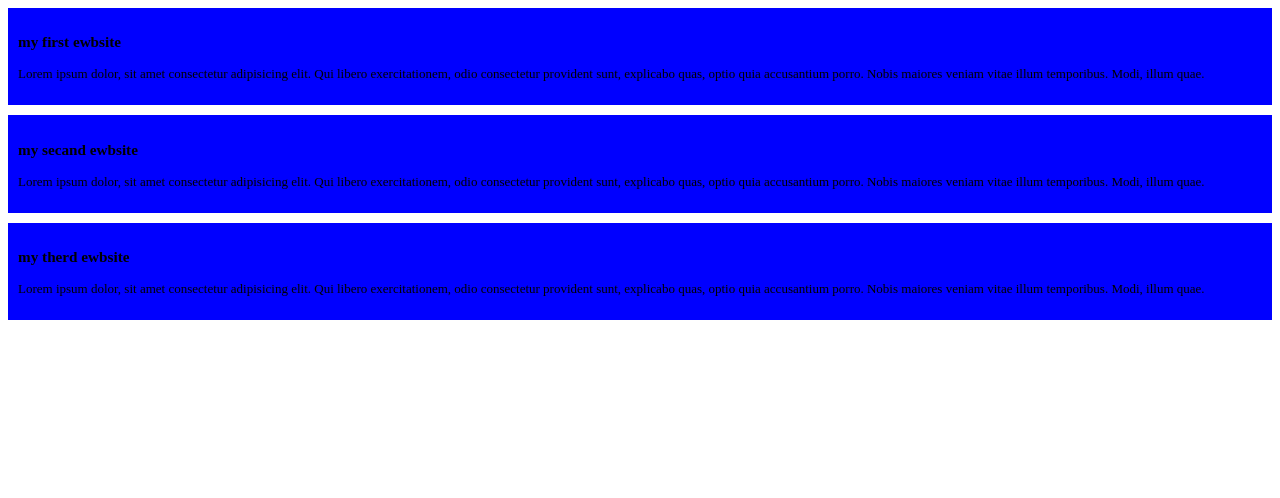
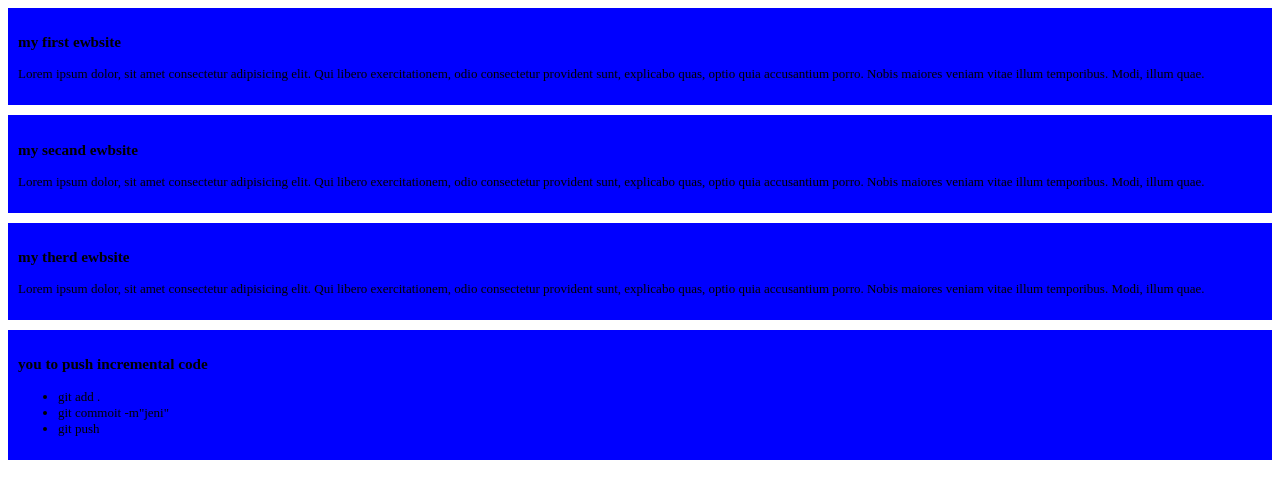
Before and after one commit to nahid2403-debug/my-simple--website, a plain HTML site: page index.html in a window 1280 px wide. Drawn offline with Linux system fonts and the light colour scheme.

Commit message:
added a list to push code

```diff
--- a/index.html
+++ b/index.html
@@ -19,5 +19,14 @@
         <h3>my therd ewbsite</h3>
         <p>Lorem ipsum dolor, sit amet consectetur adipisicing elit. Qui libero exercitationem, odio consectetur provident sunt, explicabo quas, optio quia accusantium porro. Nobis maiores veniam vitae illum temporibus. Modi, illum quae.</p>
     </div>
+    <div>
+        <h3>
+        you to push incremental code
+        </h3><ul>
+            <LI>git add .</LI>
+            <li>git commoit -m"jeni"</li>
+            <li>git push</li>
+        </ul>
+    </div>
 </body>
 </html>
```
